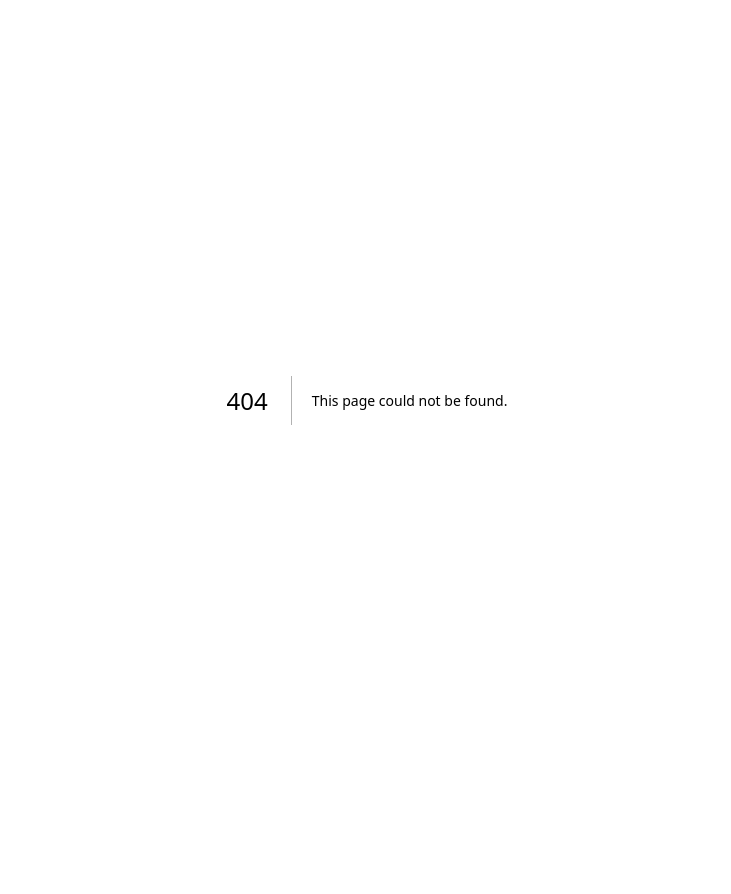
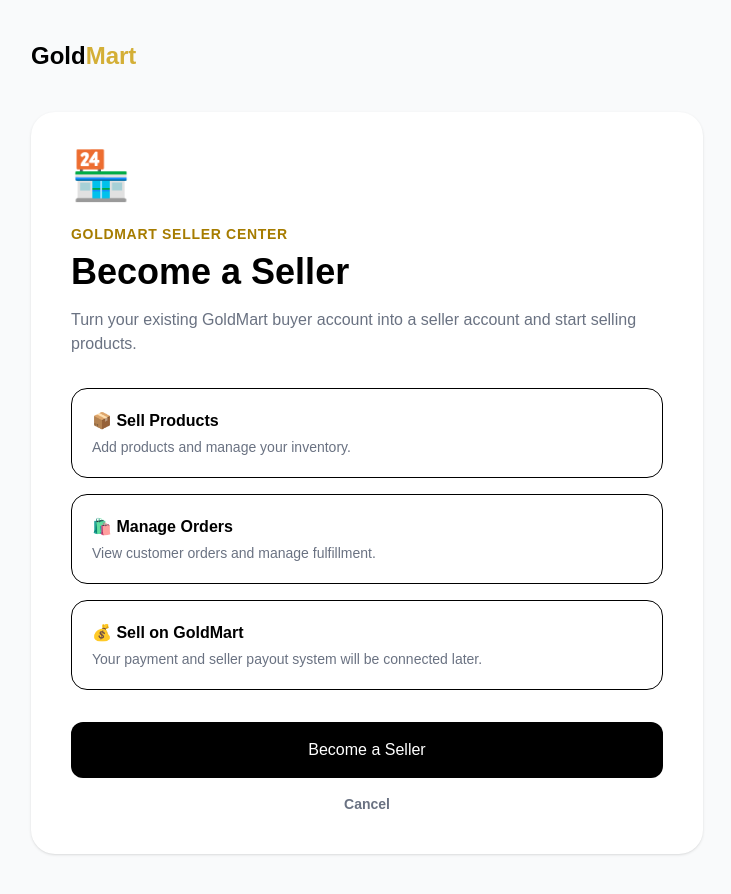
Before and after one commit to oscar1-max/Gold-mart-Ybsr, a Next.js app: page /become-seller in a window 1280 px wide. Before the commit this address had no page. Shown: the whole page, without its empty margins (273-1004 px from the left). Before the commit the page ends 800 px from the top, so only its background shows below. Built offline with nearby package versions, Linux system fonts and the light colour scheme.

Commit message:
Implement Become Seller page with user role checks
This page allows users to convert their GoldMart buyer account into a seller account. It includes functionality for error handling, loading states, and redirects based on user roles.

```diff
--- /dev/null
+++ b/app/become-seller/page.tsx
@@ -0,0 +1,172 @@
+"use client";
+
+import Link from "next/link";
+import { useState } from "react";
+import { useRouter } from "next/navigation";
+
+const API_URL = "https://goldmart-backend-yoxc.onrender.com";
+
+export default function BecomeSellerPage() {
+  const router = useRouter();
+
+  const [loading, setLoading] = useState(false);
+  const [error, setError] = useState("");
+
+  async function becomeSeller() {
+    setError("");
+    setLoading(true);
+
+    try {
+      const token = localStorage.getItem("goldmart_token");
+      const savedUser = localStorage.getItem("goldmart_user");
+
+      if (!token || !savedUser) {
+        router.push("/login");
+        return;
+      }
+
+      const user = JSON.parse(savedUser);
+
+      if (user.role === "seller") {
+        router.push("/seller");
+        return;
+      }
+
+      const response = await fetch(
+        `${API_URL}/api/auth/become-seller`,
+        {
+          method: "POST",
+          headers: {
+            "Content-Type": "application/json",
+          },
+          body: JSON.stringify({
+            userId: user.id,
+          }),
+        }
+      );
+
+      const data = await response.json();
+
+      if (!response.ok || !data.success) {
+        throw new Error(
+          data.message || "Unable to become a seller."
+        );
+      }
+
+      localStorage.setItem(
+        "goldmart_token",
+        data.token
+      );
+
+      localStorage.setItem(
+        "goldmart_user",
+        JSON.stringify(data.user)
+      );
+
+      router.push("/seller");
+    } catch (err) {
+      setError(
+        err instanceof Error
+          ? err.message
+          : "Something went wrong. Please try again."
+      );
+    } finally {
+      setLoading(false);
+    }
+  }
+
+  return (
+    <main className="min-h-screen bg-gray-50 px-4 py-10 text-black">
+
+      <div className="mx-auto max-w-2xl">
+
+        <Link
+          href="/"
+          className="text-2xl font-black"
+        >
+          Gold<span className="text-[#D4AF37]">Mart</span>
+        </Link>
+
+        <div className="mt-10 rounded-3xl bg-white p-6 shadow-sm sm:p-10">
+
+          <div className="text-5xl">
+            🏪
+          </div>
+
+          <p className="mt-6 text-sm font-bold uppercase tracking-wider text-[#A67C00]">
+            GoldMart Seller Center
+          </p>
+
+          <h1 className="mt-2 text-3xl font-black sm:text-4xl">
+            Become a Seller
+          </h1>
+
+          <p className="mt-4 text-gray-500">
+            Turn your existing GoldMart buyer account into
+            a seller account and start selling products.
+          </p>
+
+          <div className="mt-8 space-y-4">
+
+            <div className="rounded-2xl border p-5">
+              <p className="font-black">
+                📦 Sell Products
+              </p>
+
+              <p className="mt-1 text-sm text-gray-500">
+                Add products and manage your inventory.
+              </p>
+            </div>
+
+            <div className="rounded-2xl border p-5">
+              <p className="font-black">
+                🛍️ Manage Orders
+              </p>
+
+              <p className="mt-1 text-sm text-gray-500">
+                View customer orders and manage fulfillment.
+              </p>
+            </div>
+
+            <div className="rounded-2xl border p-5">
+              <p className="font-black">
+                💰 Sell on GoldMart
+              </p>
+
+              <p className="mt-1 text-sm text-gray-500">
+                Your payment and seller payout system will
+                be connected later.
+              </p>
+            </div>
+
+          </div>
+
+          {error && (
+            <div className="mt-6 rounded-xl border border-red-200 bg-red-50 p-4 text-sm font-medium text-red-700">
+              {error}
+            </div>
+          )}
+
+          <button
+            type="button"
+            onClick={becomeSeller}
+            disabled={loading}
+            className="mt-8 w-full rounded-xl bg-black py-4 font-bold text-white transition hover:bg-[#D4AF37] hover:text-black disabled:cursor-not-allowed disabled:opacity-50"
+          >
+            {loading
+              ? "Setting up seller account..."
+              : "Become a Seller"}
+          </button>
+
+          <Link
+            href="/"
+            className="mt-4 block text-center text-sm font-bold text-gray-500"
+          >
+            Cancel
+          </Link>
+
+        </div>
+      </div>
+    </main>
+  );
+}
```
